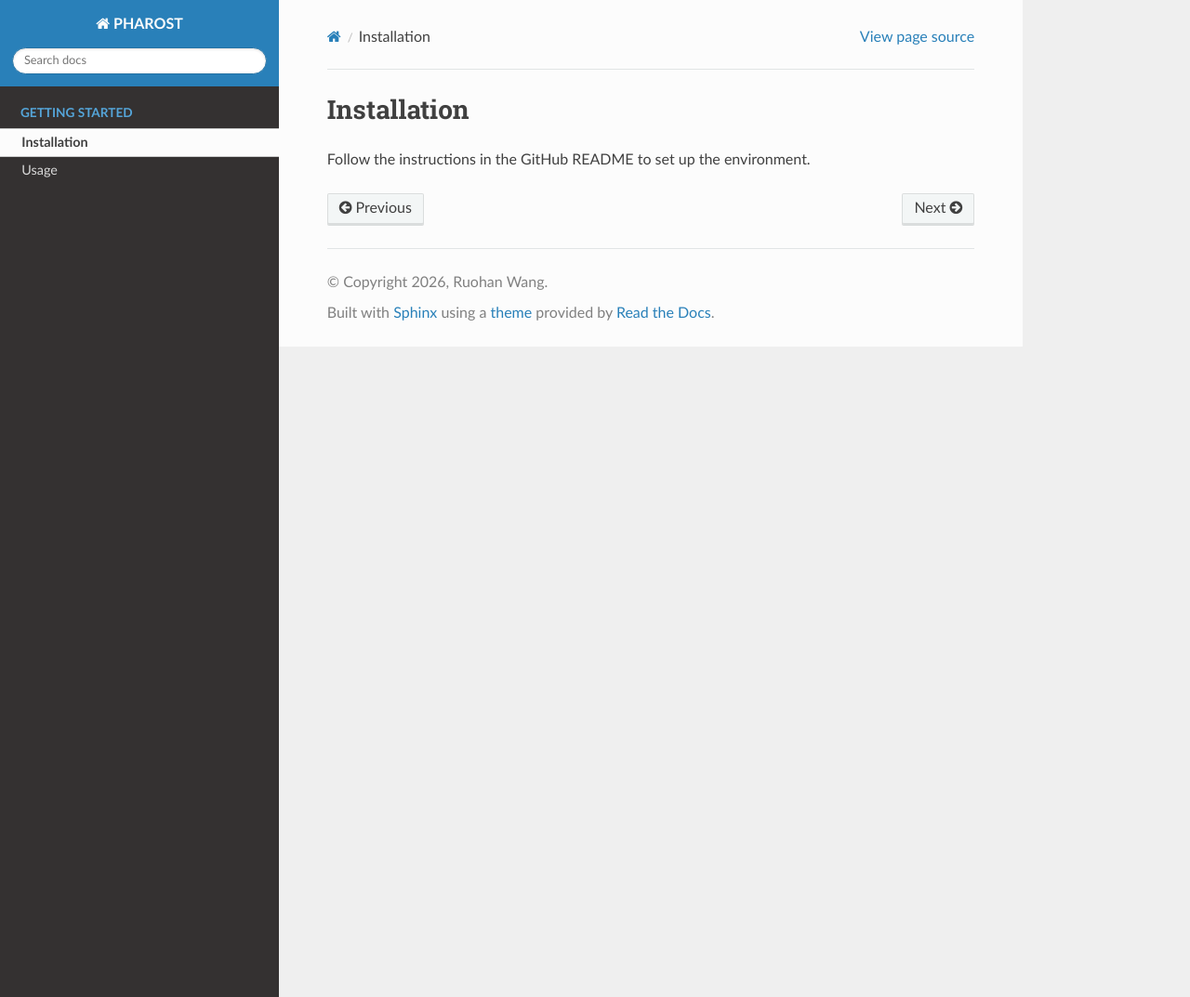
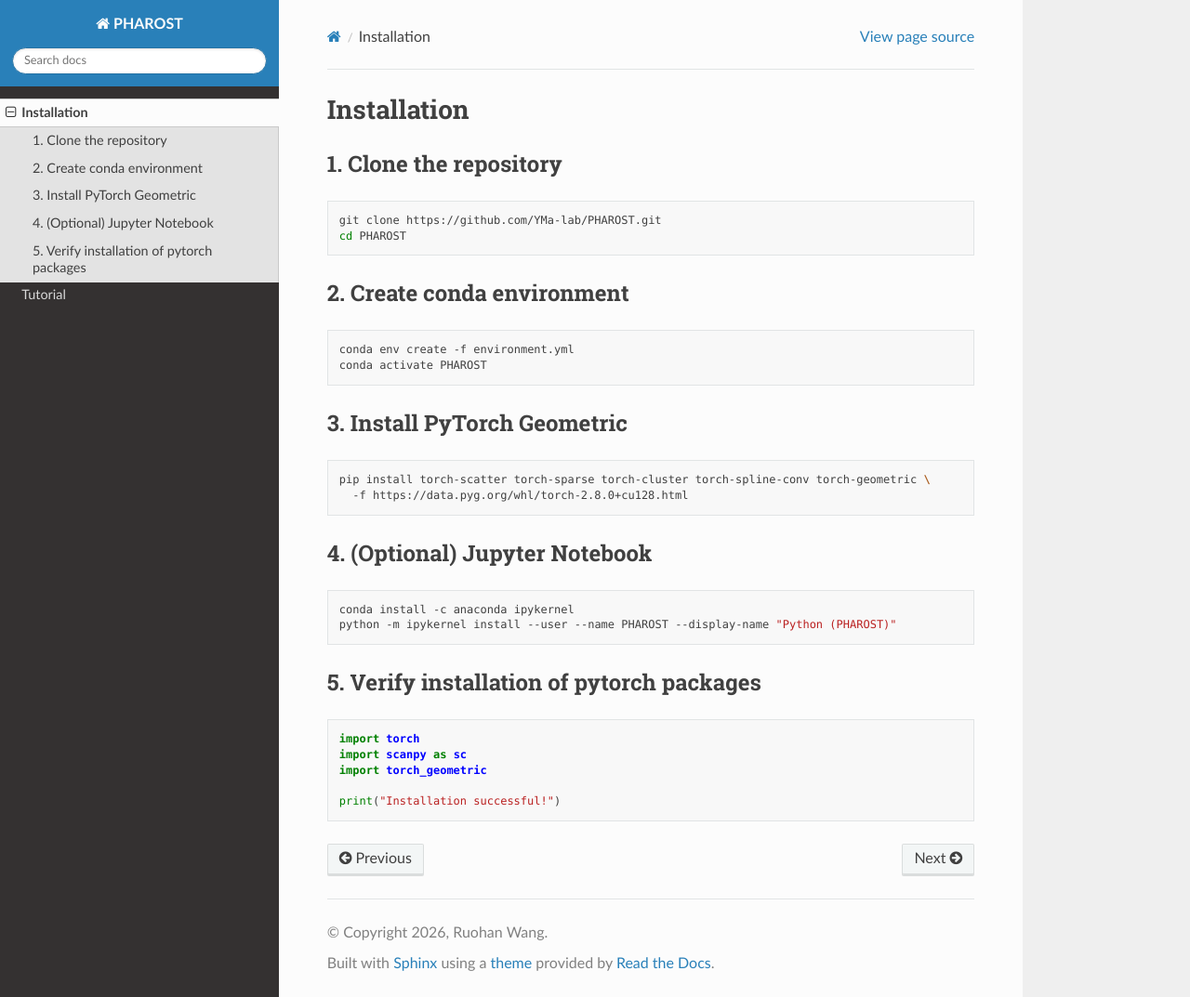
Before and after one commit to YMa-lab/PHAROST_docs, a Sphinx documentation site: the page built from docs/source/installation.md, in a window 1280 px wide and 1073 px high. Shown: the whole window at 93% size. Built offline with Sphinx 7.4.7 and the Read the Docs theme 3.1.0, drawn with Linux system fonts in a browser that asks for light colours; pages that are not in the unit, such as notebooks, are missing from menus.

Commit message:
update open page

````diff
--- a/docs/source/installation.md
+++ b/docs/source/installation.md
@@ -1,3 +1,39 @@
 # Installation
 
-Follow the instructions in the GitHub README to set up the environment.
+## 1. Clone the repository
+
+```bash
+git clone https://github.com/YMa-lab/PHAROST.git
+cd PHAROST
+```
+
+## 2. Create conda environment
+
+```bash
+conda env create -f environment.yml
+conda activate PHAROST
+```
+
+## 3. Install PyTorch Geometric
+
+```bash
+pip install torch-scatter torch-sparse torch-cluster torch-spline-conv torch-geometric \
+  -f https://data.pyg.org/whl/torch-2.8.0+cu128.html
+```
+
+## 4. (Optional) Jupyter Notebook
+
+```bash
+conda install -c anaconda ipykernel
+python -m ipykernel install --user --name PHAROST --display-name "Python (PHAROST)"
+```
+
+## 5. Verify installation of pytorch packages
+
+```python
+import torch
+import scanpy as sc
+import torch_geometric
+
+print("Installation successful!")
+```
````
Also changed, not shown: docs/source/index.rst (+39 -8 lines), docs/source/tutorial.md (added, +46 -0 lines), 1 other file.
